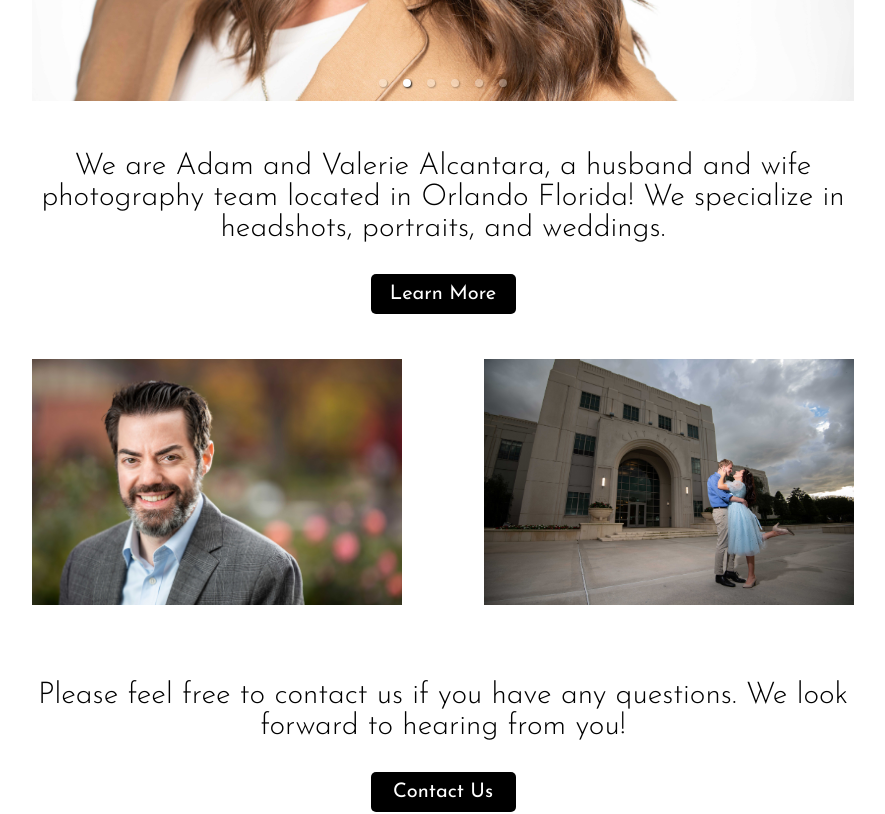
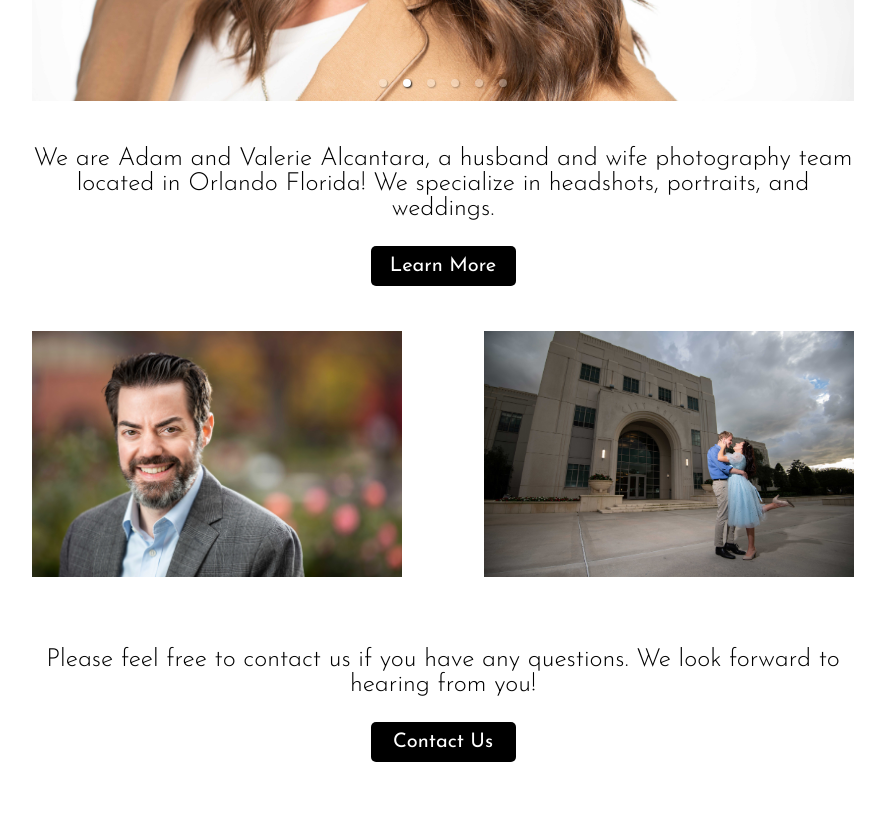
Before and after one commit to adamalcantara/avalcantaraphotography, a React (Create React App) app: page / in a window 1280 px wide. Shown: the part 780-1594 px from the top of the page, without its empty margins (197-1082 px from the left). Built offline with nearby package versions, Linux system fonts and the light colour scheme.

Commit message:
Styling fixes

```diff
--- a/src/Pages/Home/Home.css
+++ b/src/Pages/Home/Home.css
@@ -25,7 +25,7 @@
     text-decoration: none;
 }
 
-#learnMore:hover {
+.learnMore:hover {
     background-color: rgb(58, 58, 58);
     cursor: pointer;
 }
@@ -88,10 +88,10 @@
 
 
 @media screen and (max-width: 1300px) {
-    #weAre {
+    .homeText {
         font-size: 25px;
     }
-    #introDiv {
+    .textDivs {
         width: 65%;
     }
 }
```
